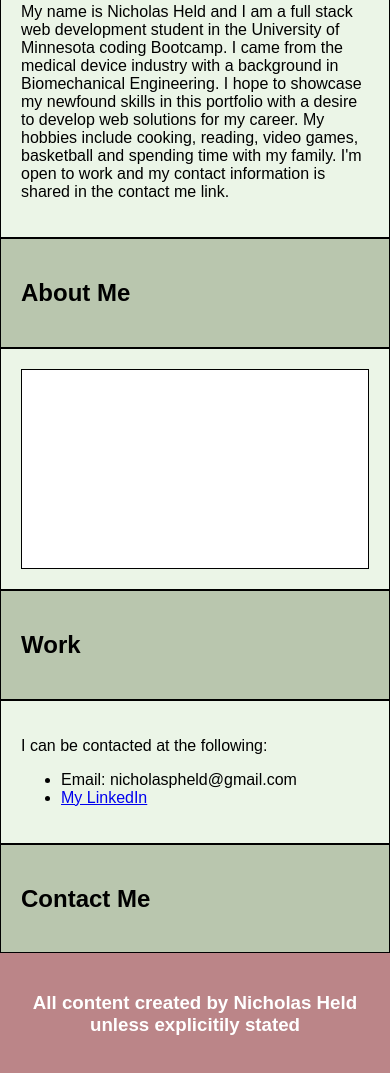
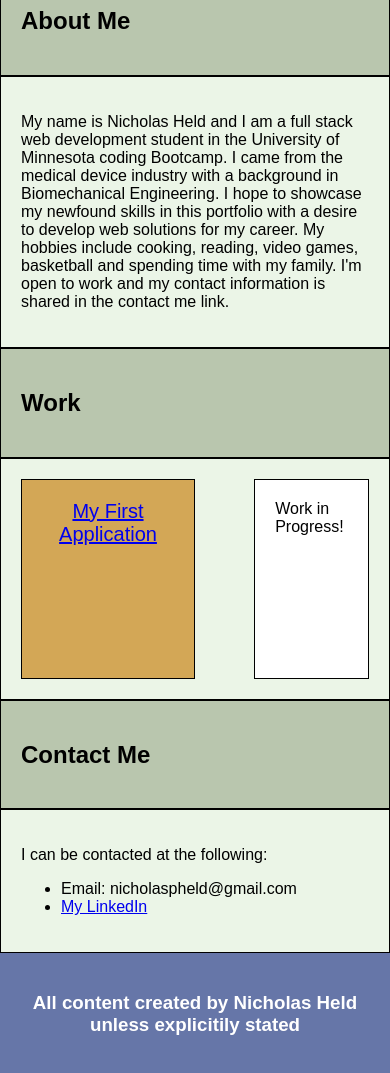
Before and after one commit to nicholasheld/portfolio, a plain HTML site: page index.html in a window 390 px wide. Shown: the part 623-1696 px from the top of the page. Drawn offline with Linux system fonts and the light colour scheme.

Commit message:
added hyperlink for first application and corrected the nav bar link to go to the section

```diff
--- a/assets/css/style.css
+++ b/assets/css/style.css
@@ -52,10 +52,23 @@
     border: 1px solid black;
   }
 
-  /*This is the thumbnails within the work section, the first is the deployed homework for seo*/
+  /*These are the thumbnails within the work section, the first is the deployed homework for seo*/
   #seo {
+    float:left;
+    background-color: rgb(211, 167, 86);
+    width:50%;
+    padding: 20px;
+    height: 200px;
+    border: 1px solid black;
+    text-align:center;
+    font-size: 20px;
+  }
+
+  /*This is my work in progress place holder*/
+  #app2 {
+    float:right;
     background-color: #fff;
-    width: 100%;
+    width:33%;
     padding: 20px;
     height: 200px;
     border: 1px solid black;
@@ -75,17 +88,14 @@
     nav {
       flex-direction: column;
     }
-    /* Make the sidebar stack below the body */
-    aside {
-      order: 2;
+
+    /* Change the header background for testing */
+    header {
+      background: #2f2daa;
     }
-    /* Change the header background */
-    header {
-      background: #772014;
-    }
-    /* Change the navbar and footer background */
+    /* Change the navbar and footer background for testing */
     nav,
     footer {
-      background-color: #bb8588;
+      background-color: #6676a8;
     }
   }
--- a/index.html
+++ b/index.html
@@ -21,8 +21,8 @@
 
     <main>
       <aside>
+        <div id="aboutme"></div>
         <h2>About Me</h2>
-        <div id="aboutme"></div>
       </aside>
 
       <section>
@@ -37,7 +37,8 @@
       </aside>
 
       <section>
-        <div id= "seo"></div>
+        <div id= "seo"><a href="https://nicholasheld.github.io/horiseon/">My First Application</a></div>
+        <div id = "app2">Work in Progress!</div>
       </section>
     </main>
 
```
